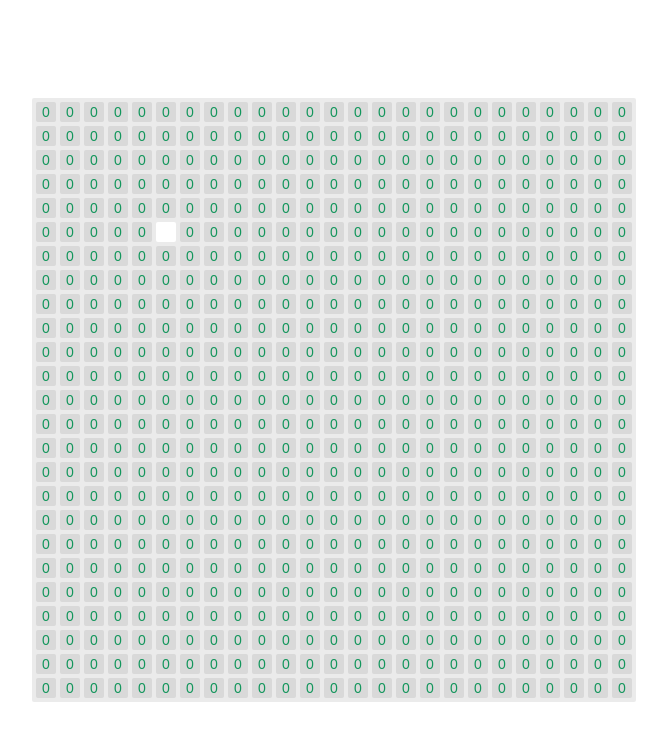
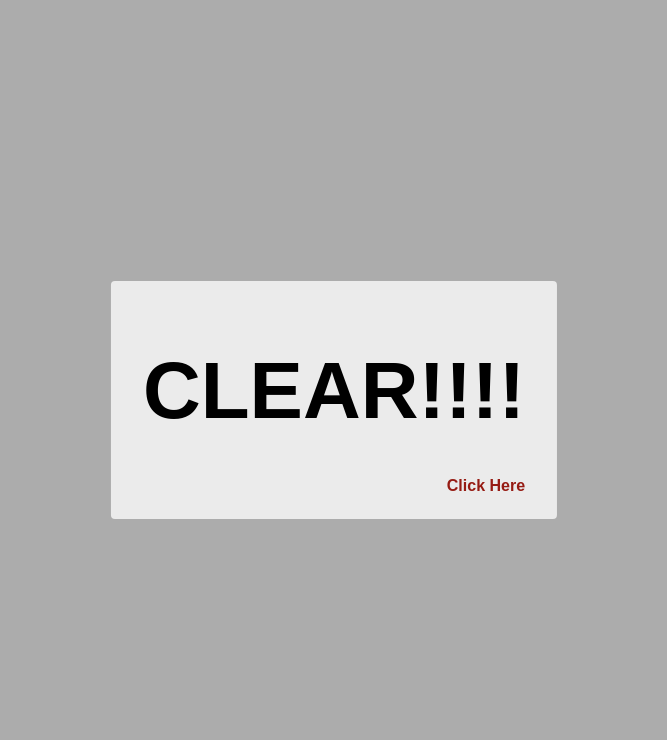
Before and after one commit to TWBMT/ishinomaki-hackathon-2022-bomber, a React app: page / in a window 1280 px wide. Both pictures are taken after a click on the element 352 px from the left and 112 px from the top of the page. Shown: the top 740 px of the page, without its empty margins (306-973 px from the left). Built offline with nearby package versions, Linux system fonts and the light colour scheme.

Commit message:
Improve minesweeper style

```diff
--- a/src/features/minesweeper-ui/App.css
+++ b/src/features/minesweeper-ui/App.css
@@ -1,13 +1,29 @@
 #minsweeper-wrap {
   display: flex;
-  position: absolute;
+  position: fixed;
   top: 0;
   align-items: center;
   justify-content: center;
   height: 100vh;
   width: 100vw;
   z-index: 100000000;
-  background: white;
+  background: rgba(49,49,49,0.4);
+  opacity: 1;
+  transition: opacity .5s ease-out;
+  overscroll-behavior: contain;
+  overflow-y: auto;
+}
+
+div#minsweeper-wrap::after {
+  content: '';
+  position: absolute;
+  width: 1px;
+  height: calc(100vh + 1px);
+}
+
+#minsweeper-wrap:has(.clear#clear) {
+  opacity: 0;
+  pointer-events: none;
 }
 
 .App {
@@ -75,7 +91,8 @@
   align-items: center;
   justify-content: center;
   border-radius: 2px;
-  font-family: 'Poppins', sans-serif;
+  font-family: Futura, sans-serif;
+  font-weight: bold;
   font-size: 14px;
 
   background-color: #D9D9D9;
@@ -88,8 +105,59 @@
   align-items: center;
   justify-content: center;
   border-radius: 2px;
-  font-family: 'Poppins', sans-serif;
+  font-family: Futura, sans-serif;
+  font-weight: bold;
   font-size: 14px;
 
   background-color: #fff;
 }
+
+.bomber {
+  width: 100px;
+  height: 100px;
+  background-color: red;
+  position: absolute;
+  left: 0;
+  bottom: 0;
+
+  transform: scale(1);
+  transition: .5s ease-out;
+}
+
+.bomber_none {
+  width: 100px;
+  height: 100px;
+  background-color: red;
+  position: absolute;
+  left: 0;
+  bottom: 0;
+
+  transform: scale(0);
+}
+
+.clear {
+  position: absolute;
+  top: 50%;
+  left: 50%;
+  transform: translate(-50%, -50%);
+  text-align: end;
+  font-family: Futura, sans-serif;
+  font-weight: bold;
+  background-color: #EBEBEB;
+  padding: 64px 32px 24px;
+  border-radius: 4px;
+}
+
+.clear p {
+  font-size: 80px;
+  margin: 0 0 40px;
+  color: #000000;
+}
+
+.clear span {
+  color: #961B13;
+}
+
+.clear_none {
+  opacity: 0;
+}
--- a/src/features/minesweeper-ui/App.tsx
+++ b/src/features/minesweeper-ui/App.tsx
@@ -28,6 +28,7 @@ instance.init()
 function App() {
   const [current, setCurrent] = useState<Cell[][]>(instance.currentState.cells)
   const [gameState, setGameState] = useState<string>('init')
+  const [bomber, setBomber] = useState<boolean>(false)
   const bombUrl: string = getChromeExtension() ? chrome.runtime.getURL('./bomb.svg') : './bomb.svg';
 
   const onClickCell = useCallback((x: number, y: number) => {
@@ -38,12 +39,31 @@ function App() {
     const latestGameState = currentState.status
 
     setGameState(latestGameState)
-
   },[setCurrent, setGameState])
 
   return (
       <>
-        <div className={'board'}>
+        <div className={(gameState === 'fail' || bomber) ? 'bomber' : 'bomber_none'} />
+        {gameState === 'clear' ? (
+            <div className={gameState === 'clear' ? 'clear' : 'clear_none'}>
+              <p>CLEAR!!!!</p>
+              <span
+                  onClick={() => {
+                    setBomber(true);
+                    setTimeout(() => {
+                      setBomber(false);
+                      const clearModal = document.querySelector('.clear');
+                      if (clearModal) {
+                        clearModal.id = 'clear';
+                      }
+                    }, 5000)
+                  }}
+              >
+                Click Here
+              </span>
+            </div>
+        ) : (
+            <div className={'board'} id={gameState}>
               {current.map((row, rowIndex) => {
                 return (
                     <div className={'row'} key={rowIndex}>
@@ -55,7 +75,7 @@ function App() {
                                 style={{color: NumberColor(bombCount)}}
                                 key={columnIndex}
                             >
-                            {isOpened ? (isBomb ? (<img src={bombUrl} alt="bomb"/>) : bombCount) : ''}
+                              {isOpened ? (isBomb ? (<img src={bombUrl} alt="bomb"/>) : (bombCount === 0 ? '' : bombCount)) : ''}
                             </div>
                         )
                       })}
@@ -63,6 +83,7 @@ function App() {
                 )
               })}
             </div>
+        )}
       </>
   );
 }
```
Lines whose indentation alone changed are shown as unchanged.
